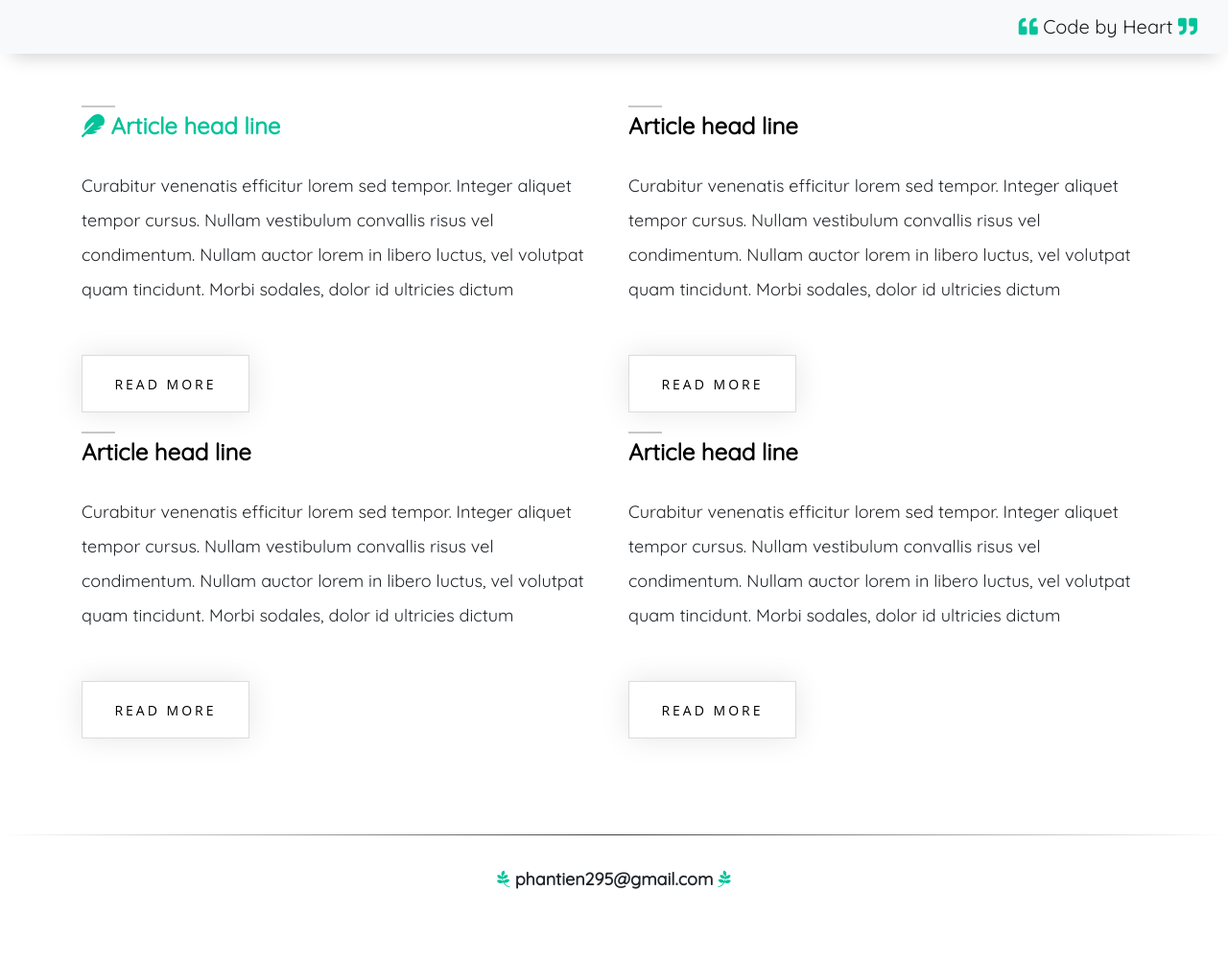
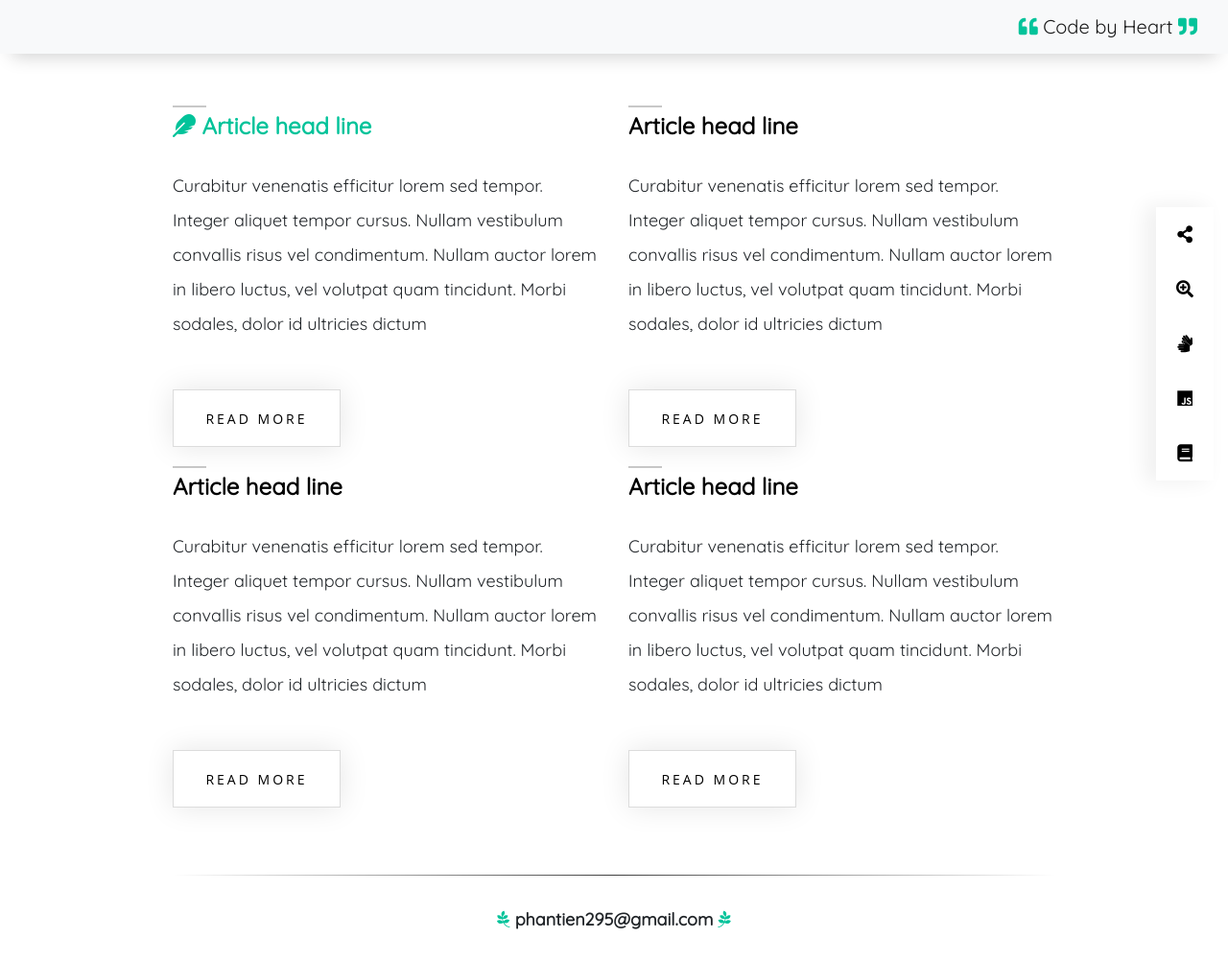
Before and after one commit to phantien295/phantien295.github.io, a Jekyll site: the page built from index.html, in a window 1280 px wide and 1002 px high. Shown: the whole window at 96% size. Built offline with Jekyll 4.4.1, drawn with Linux system fonts in a browser that asks for light colours.

Commit message:
[Update] source code

```diff
--- a/_data/category.json
+++ b/_data/category.json
@@ -14,5 +14,9 @@
     {
         "name": "Blog",
         "link": "#"
+    },
+    {
+        "name": "Js",
+        "link": "#"
     }
 ]
--- a/_layouts/default.html
+++ b/_layouts/default.html
@@ -12,6 +12,41 @@
         <link rel="stylesheet" type="text/css" href="{{ "/assets/scss/style.css" | absolute_url }}">
     </head>
     <body>
+        <!-- Side options -->
+        <div class="side-options">
+            <div class="side-options-container">
+                <a class="side-options-item">
+                    <div class="side-options-item-container">
+                        <i class="fa fa-share-alt" aria-hidden="true"></i>
+                    </div>
+                    <div class="side-options-item-hover">Demo 111</div>
+                </a>
+                <a class="side-options-item">
+                    <div class="side-options-item-container">
+                        <i class="fa fa-search-plus" aria-hidden="true"></i>
+                    </div>
+                    <div class="side-options-item-hover">Demo 123</div>
+                </a>
+                <a class="side-options-item">
+                    <div class="side-options-item-container">
+                        <i class="fa fa-sign-language" aria-hidden="true"></i>
+                    </div>
+                    <div class="side-options-item-hover">Demo 12345 Demo 12345 Demo 12345</div>
+                </a>
+                <a class="side-options-item" href="/category/js">
+                    <div class="side-options-item-container">
+                        <i class="fab fa-js" aria-hidden="true"></i>
+                    </div>
+                    <div class="side-options-item-hover">Tổng hợp linh tinh về Javascript</div>
+                </a>
+                <a class="side-options-item" href="/category/blog">
+                    <div class="side-options-item-container">
+                        <i class="fa fa-book" aria-hidden="true"></i>
+                    </div>
+                    <div class="side-options-item-hover">Blog</div>
+                </a>
+            </div>
+        </div>
         <!-- Navigation -->
         <nav class="navbar fixed-top navbar-light bg-light navbar-shadow justify-content-end">
             <div class="navbar-brand">
@@ -20,9 +55,14 @@
         </nav>
         <!-- Content -->
         <div class="container">
-            <div class="row">
-                <div class="col col-sm-12">
+            <div class="row d-flex justify-content-center">
+                <div class="col col-sm-12 col-md-10">
                     {{ content }}
+                    <!-- Footer -->
+                    <div class="footer">
+                        <hr class="hr-custom">
+                        <div class="text-center"><i class="fab fa-pagelines fa-flip-horizontal text-color"></i><b>  phantien295@gmail.com </b><i class="fab fa-pagelines text-color"></i></div>
+                    </div>
                 </div>
                 {% comment %}
                 <div class="col col-sm-3">
@@ -44,11 +84,6 @@
                 <!-- <a href="/category/blog.html">Blog</a> | <a href="/category/java.html">Java</a> -->
             </div>
         </div>
-        <!-- Footer -->
-        <div class="footer">
-            <hr class="hr-custom">
-            <div class="text-center"><i class="fab fa-pagelines fa-flip-horizontal text-color"></i><b>  phantien295@gmail.com </b><i class="fab fa-pagelines text-color"></i></div>
-        </div>
         <script src="{{ "/assets/js/prism.js" | absolute_url }}"></script>
     </body>
 </html>
--- a/assets/scss/style.scss
+++ b/assets/scss/style.scss
@@ -1,6 +1,7 @@
 ---
 # Front matter comment to ensure Jekyll properly reads file.
 ---
+$green-color: #02c39a;
 
 .post-list {
     display: block;
@@ -85,6 +86,7 @@ h5 {
         box-shadow: -10px 0px 20px 2px rgba(0, 0, 0, 6%);
 
         .side-options-item {
+            color: #000;
             display: block;
             text-align: center;
             margin: 0px;
@@ -114,15 +116,17 @@ h5 {
                 top: 0px;
                 bottom: 0px;
                 font-size: 13px;
-                border-radius: 5px;
                 z-index: -100;
                 transform: translateX(-80%);
                 white-space: nowrap;
                 visibility: hidden;
                 transition: 0.2s all ease-in-out;
+                border-left: 10px solid $green-color;
             }
 
             &:hover {
+                color: $green-color;
+
                 &:first-child {
                     border-top-left-radius: 0px;
                 }
```
Also changed, not shown: _category/js.md (added, +5 -0 lines), _posts/2021-04-03-js-all.md (added, +19 -0 lines), _posts/2021-04-03-js-cheat-sheet.md (added, +38 -0 lines).
